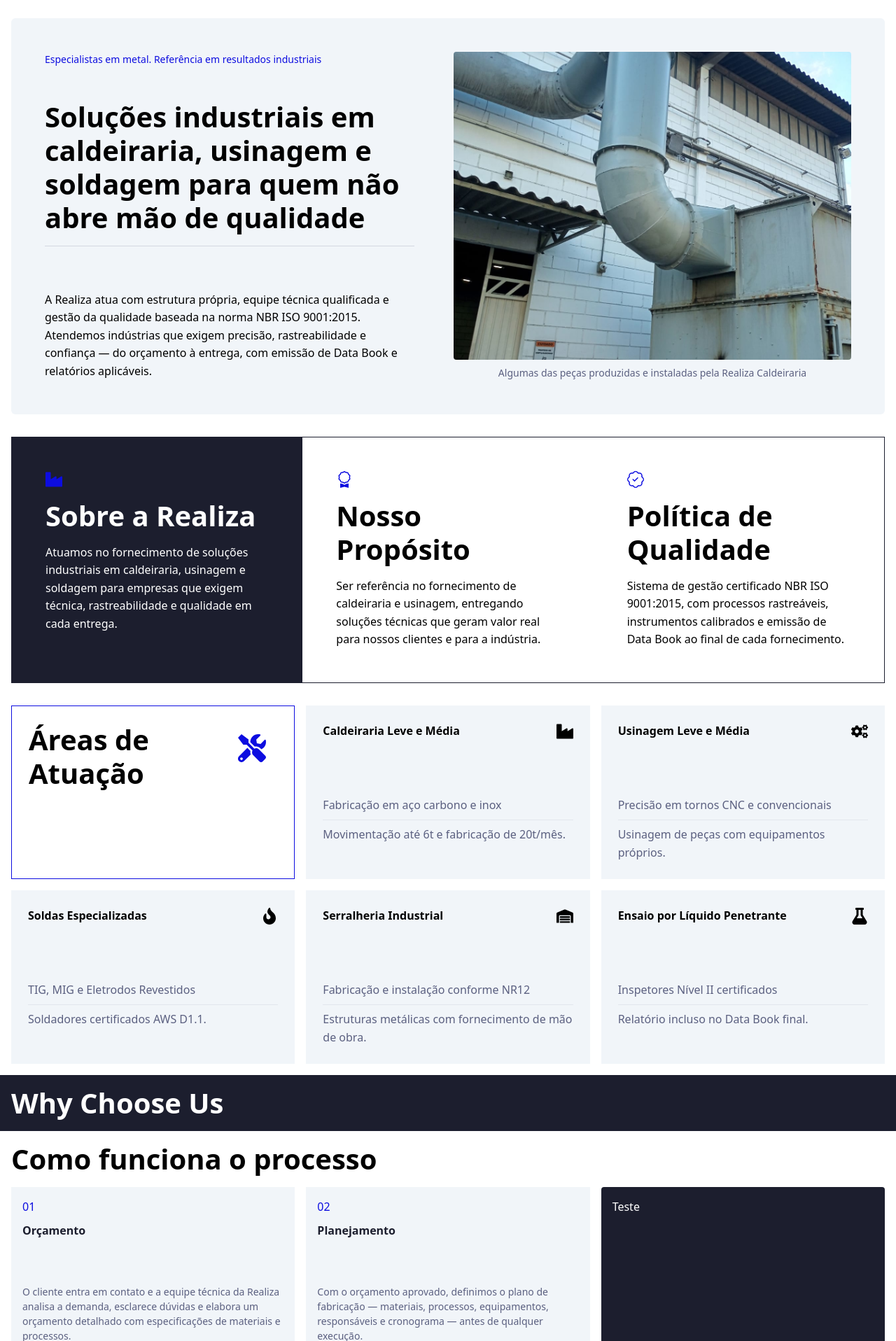
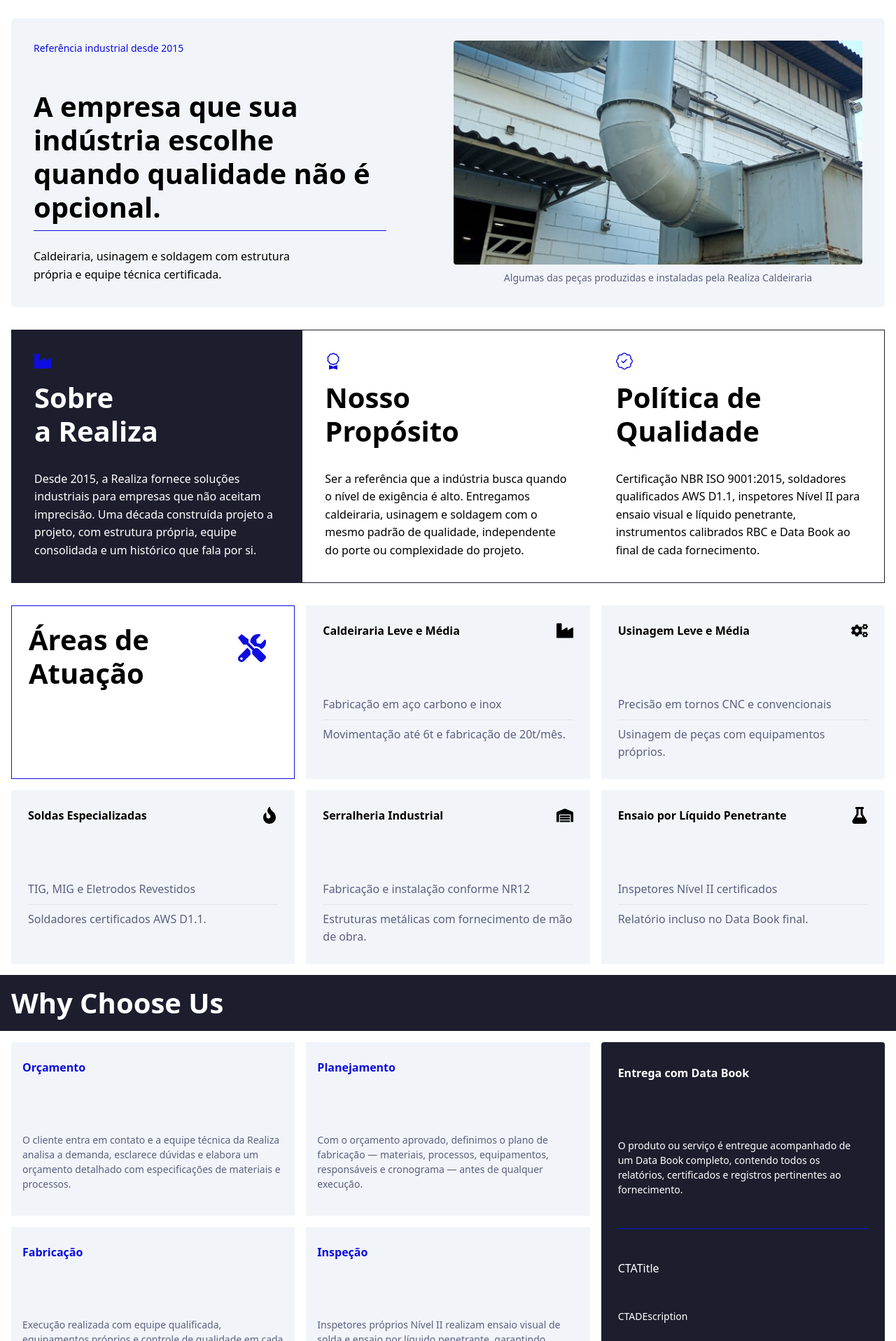
Before and after one commit to FragaTheus/caldeiraria-realiza-site-institucional, a Next.js app: page / in a window 1280 px wide. Shown: the part 144-2060 px from the top of the page at 70% size. Built offline with nearby package versions, Linux system fonts and the light colour scheme.

Commit message:
refac: Conteudo textual hero e about

```diff
--- a/src/features/home/components/about-content.tsx
+++ b/src/features/home/components/about-content.tsx
@@ -13,11 +13,11 @@
 }: AboutGridContentProps) => {
   return (
     <div
-      className={`flex flex-col p-4 lg:p-12 gap-4 ${isMuted ? "bg-muted text-white" : ""}`}
+      className={`flex flex-col p-4 lg:p-8 gap-4 ${isMuted ? "bg-muted text-white" : ""}`}
     >
       <Icon className="text-primary size-6" />
       <h1 className="whitespace-pre-line">{label}</h1>
-      <p>{text}</p>
+      <p className="mt-4">{text}</p>
     </div>
   );
 };
--- a/src/features/home/components/home-hero-card.tsx
+++ b/src/features/home/components/home-hero-card.tsx
@@ -20,12 +20,14 @@
   imageSrc,
 }: AppHeroCardProps) => {
   return (
-    <article className="w-full rounded-md grid grid-cols-1 md:grid-cols-2 p-4 md:p-12 bg-surface gap-4">
-      <div className="flex flex-col md:mr-10">
+    <article className="w-full rounded-md grid grid-cols-1 md:grid-cols-2 p-4 md:p-8 bg-surface gap-4">
+      <div className="flex flex-col lg:mr-20">
         <small className="text-primary">{headline}</small>
-        <h2 className="mt-6 md:mt-12 md:text-h1">{title}</h2>
-        <div className="h-px w-full bg-muted-light mt-2 md:mt-4 opacity-20" />
-        <p className="mt-8 md:mt-16">{description}</p>
+        <div className="flex flex-col flex-1 items-center justify-evenly">
+          <h1 className="mt-6 md:mt-12">{title}</h1>
+          <div className="w-full h-px bg-linear-90 bg-primary my-2" />
+          <p className="pr-20 mt-4">{description}</p>
+        </div>
       </div>
 
       <div className="flex flex-col">
@@ -35,13 +37,13 @@
               <Image
                 src={src}
                 alt={title}
-                className="max-h-40 md:max-h-110 rounded-sm object-cover object-[50%_40%]"
+                className="max-h-40 md:max-h-80 rounded-sm object-cover object-[50%_40%]"
                 priority
               />
             </SwiperSlide>
           ))}
         </HomeServiceSwiper>
-        <small className="text-muted-light mt-2 m-auto text-center">
+        <small className="text-muted-light mt-2 m-auto text-center hidden lg:inline">
           {cardDescription}
         </small>
       </div>
--- a/src/features/home/components/how-we-work-card.tsx
+++ b/src/features/home/components/how-we-work-card.tsx
@@ -1,26 +1,40 @@
-import { BiChevronRight } from "react-icons/bi";
+import { CtaButton } from "@/shared/components/ui/app-button";
 
-const MainCard = () => {
+export interface MainCardProps {
+  title: string;
+  description: string;
+}
+
+const MainCard = ({ title, description }: MainCardProps) => {
   return (
-    <article className="bg-muted rounded-sm p-4 w-full text-white min-h-40 lg:h-full">
-      Teste
+    <article className="bg-muted rounded-sm p-4 lg:p-6 w-full text-white min-h-44 lg:h-full flex flex-col gap-2 justify-between">
+      <div className="flex flex-col items-start">
+        <p className="font-bold mt-2">{title}</p>
+
+        <small className="mt-10 lg:mt-20">{description}</small>
+      </div>
+      <div className="w-full h-px bg-primary" />
+      <div className="flex flex-col items-start justify-between gap-4 lg:gap-11">
+        <p>CTATitle</p>
+        <small>CTADEscription</small>
+        <CtaButton className="bg-primary hover:bg-primary/90">
+          Fale com a Realiza
+        </CtaButton>
+      </div>
     </article>
   );
 };
 
 export interface MiniCardProps {
-  step: string;
   title: string;
   description: string;
 }
 
-const MiniCard = ({ step, title, description }: MiniCardProps) => {
+const MiniCard = ({ title, description }: MiniCardProps) => {
   return (
-    <article className="bg-surface p-4 flex flex-col min-h-40 lg:min-h-62">
-      <p className="text-primary">{step}</p>
-      <p className="text-muted font-bold mt-2">{title}</p>
-
-      <small className="text-muted-light mt-8 lg:mt-16">{description}</small>
+    <article className="bg-surface p-4 flex flex-col min-h-44 lg:min-h-62">
+      <p className="font-bold mt-2 text-primary">{title}</p>
+      <small className="text-muted-light mt-10 lg:mt-20">{description}</small>
     </article>
   );
 };
--- a/src/features/home/layouts/how-work-layout.tsx
+++ b/src/features/home/layouts/how-work-layout.tsx
@@ -2,29 +2,29 @@
   MiniCard,
   MainCard,
   MiniCardProps,
+  MainCardProps,
 } from "../components/how-we-work-card";
 
 interface HowWeWorkLayoutProps {
   miniCards: MiniCardProps[];
+  mainCard: MainCardProps;
 }
 
-const HowWeWorkLayout = ({ miniCards }: HowWeWorkLayoutProps) => {
+const HowWeWorkLayout = ({ miniCards, mainCard }: HowWeWorkLayoutProps) => {
   return (
     <div className="w-full flex flex-col gap-4">
-      <h1>Como funciona o processo</h1>
       <div className="grid grid-cols-3 w-full gap-4">
         <div className="grid grid-cols-2 col-span-3 lg:col-span-2 gap-2 lg:gap-4">
           {miniCards.map((card, index) => (
             <MiniCard
               key={index}
-              step={card.step}
               title={card.title}
               description={card.description}
             />
           ))}
         </div>
         <div className="col-span-3 lg:col-span-1">
-          <MainCard />
+          <MainCard title={mainCard.title} description={mainCard.description} />
         </div>
       </div>
     </div>
--- a/src/features/home/text-content/aboutTextContent.json
+++ b/src/features/home/text-content/aboutTextContent.json
@@ -1,16 +1,32 @@
 {
   "about_section": {
+    "desktop": {
       "grid_1": {
-      "label": "Sobre a Realiza",
-      "text": "Atuamos no fornecimento de soluções industriais em caldeiraria, usinagem e soldagem para empresas que exigem técnica, rastreabilidade e qualidade em cada entrega."
+        "label": "Sobre\n a Realiza",
+        "text": "Desde 2015, a Realiza fornece soluções industriais para empresas que não aceitam imprecisão. Uma década construída projeto a projeto, com estrutura própria, equipe consolidada e um histórico que fala por si."
       },
       "grid_2": {
         "label": "Nosso\n Propósito",
-      "text": "Ser referência no fornecimento de caldeiraria e usinagem, entregando soluções técnicas que geram valor real para nossos clientes e para a indústria."
+        "text": "Ser a referência que a indústria busca quando o nível de exigência é alto. Entregamos caldeiraria, usinagem e soldagem com o mesmo padrão de qualidade, independente do porte ou complexidade do projeto."
       },
       "grid_3": {
         "label": "Política de Qualidade",
-      "text": "Sistema de gestão certificado NBR ISO 9001:2015, com processos rastreáveis, instrumentos calibrados e emissão de Data Book ao final de cada fornecimento."
+        "text": "Certificação NBR ISO 9001:2015, soldadores qualificados AWS D1.1, inspetores Nível II para ensaio visual e líquido penetrante, instrumentos calibrados RBC e Data Book ao final de cada fornecimento."
+      }
+    },
+    "mobile": {
+      "grid_1": {
+        "label": "Sobre a Realiza",
+        "text": "Desde 2015 fornecendo soluções industriais com estrutura própria e um histórico construído projeto a projeto."
+      },
+      "grid_2": {
+        "label": "Nosso\n Propósito",
+        "text": "Ser a referência quando o nível de exigência é alto, com o mesmo padrão em todo projeto."
+      },
+      "grid_3": {
+        "label": "Política de Qualidade",
+        "text": "ISO 9001:2015, soldadores AWS D1.1, inspetores Nível II, instrumentos RBC e Data Book por fornecimento."
       }
     }
   }
+}
--- a/src/features/home/text-content/heroTextContent.json
+++ b/src/features/home/text-content/heroTextContent.json
@@ -1,15 +1,15 @@
 {
   "hero": {
     "desktop": {
-      "headline": "Especialistas em metal. Referência em resultados industriais",
-      "title": "Soluções industriais em caldeiraria, usinagem e soldagem para quem não abre mão de qualidade",
-      "description": "A Realiza atua com estrutura própria, equipe técnica qualificada e gestão da qualidade baseada na norma NBR ISO 9001:2015. Atendemos indústrias que exigem precisão, rastreabilidade e confiança — do orçamento à entrega, com emissão de Data Book e relatórios aplicáveis.",
+      "headline": "Referência industrial desde 2015",
+      "title": "A empresa que sua indústria escolhe quando qualidade não é opcional.",
+      "description": "Caldeiraria, usinagem e soldagem com estrutura própria e equipe técnica certificada.",
       "cardDescription": "Algumas das peças produzidas e instaladas pela Realiza Caldeiraria"
     },
     "mobile": {
       "headline": "Referência industrial desde 2015",
-      "title": "Metal com padrão certificado",
-      "description": "Estrutura própria, equipe qualificada e certificação NBR ISO 9001:2015. Atendemos projetos industriais com precisão, rastreabilidade e emissão de Data Book ao final de cada entrega.",
+      "title": "Quando qualidade não é opcional, a escolha é a Realiza.",
+      "description": "Caldeiraria, usinagem e soldagem com estrutura própria.",
       "cardDescription": "Algumas das peças produzidas e instaladas pela Realiza Caldeiraria"
     }
   }
--- a/src/features/home/text-content/howWorkTextContent.json
+++ b/src/features/home/text-content/howWorkTextContent.json
@@ -27,8 +27,8 @@
         "description": "O produto ou serviço é entregue acompanhado de um Data Book completo, contendo todos os relatórios, certificados e registros pertinentes ao fornecimento."
       },
       "cta_card": {
-        "title": "Pronto para começar?",
-        "description": "Fale com a equipe da Realiza e receba um orçamento técnico sem burocracia.",
+        "title": "Seu projeto merece atenção técnica.",
+        "description": "Fale com a Realiza e descubra como podemos atender a sua demanda.",
         "cta": "Fale com a Realiza"
       }
     },
@@ -59,8 +59,8 @@
         "description": "Relatórios e certificados entregues com o produto."
       },
       "cta_card": {
-        "title": "Pronto para começar?",
-        "description": "Orçamento técnico sem burocracia.",
+        "title": "Seu projeto merece atenção técnica.",
+        "description": "Fale com a Realiza e veja como podemos ajudar.",
         "cta": "Fale com a Realiza"
       }
     }
--- a/src/features/home/wrapper/home-about-wrapper.tsx
+++ b/src/features/home/wrapper/home-about-wrapper.tsx
@@ -1,3 +1,5 @@
+"use client";
+
 import AppSectionWrapper from "@/shared/wrapper/section-wrapper";
 import AboutContent, {
   AboutGridContentProps,
@@ -5,32 +7,59 @@
 import textContent from "@/features/home/text-content/aboutTextContent.json";
 import { FaIndustry } from "react-icons/fa";
 import { BsAward, BsPatchCheck } from "react-icons/bs";
+import useIsMobile from "../hooks/useIsMobile";
 
-const aboutGridContents = [
+const aboutGridDesktopContents = [
   {
-    label: textContent.about_section.grid_1.label,
-    text: textContent.about_section.grid_1.text,
+    label: textContent.about_section.desktop.grid_1.label,
+    text: textContent.about_section.desktop.grid_1.text,
     Icon: FaIndustry,
     isMuted: true,
   },
   {
-    label: textContent.about_section.grid_2.label,
-    text: textContent.about_section.grid_2.text,
+    label: textContent.about_section.desktop.grid_2.label,
+    text: textContent.about_section.desktop.grid_2.text,
     Icon: BsAward,
     isMuted: false,
   },
   {
-    label: textContent.about_section.grid_3.label,
-    text: textContent.about_section.grid_3.text,
+    label: textContent.about_section.desktop.grid_3.label,
+    text: textContent.about_section.desktop.grid_3.text,
+    Icon: BsPatchCheck,
+    isMuted: false,
+  },
+] satisfies AboutGridContentProps[];
+
+const aboutGridMobileContents = [
+  {
+    label: textContent.about_section.mobile.grid_1.label,
+    text: textContent.about_section.mobile.grid_1.text,
+    Icon: FaIndustry,
+    isMuted: true,
+  },
+  {
+    label: textContent.about_section.mobile.grid_2.label,
+    text: textContent.about_section.mobile.grid_2.text,
+    Icon: BsAward,
+    isMuted: false,
+  },
+  {
+    label: textContent.about_section.mobile.grid_3.label,
+    text: textContent.about_section.mobile.grid_3.text,
     Icon: BsPatchCheck,
     isMuted: false,
   },
 ] satisfies AboutGridContentProps[];
 
 const HomeAboutWrapper = () => {
+  const isMobile = useIsMobile();
   return (
     <AppSectionWrapper>
-      <AboutContent gridContents={aboutGridContents} />
+      <AboutContent
+        gridContents={
+          isMobile ? aboutGridMobileContents : aboutGridDesktopContents
+        }
+      />
     </AppSectionWrapper>
   );
 };
--- a/src/features/home/wrapper/how-work-wrappers/how-we-work-desktop-wtapper.tsx
+++ b/src/features/home/wrapper/how-work-wrappers/how-we-work-desktop-wtapper.tsx
@@ -6,32 +6,36 @@
 const HowWeWorkDesktopWrapper = () => {
   return (
     <AppSectionWrapper>
-      <HowWeWorkLayout miniCards={DESKTOP_PROCESS_STEPS} />
+      <HowWeWorkLayout
+        miniCards={DESKTOP_PROCESS_STEPS}
+        mainCard={mainCardImpl}
+      />
     </AppSectionWrapper>
   );
 };
 
 const DESKTOP_PROCESS_STEPS = [
   {
-    step: textContent.process_section.desktop.step_1.step,
     title: textContent.process_section.desktop.step_1.title,
     description: textContent.process_section.desktop.step_1.description,
   },
   {
-    step: textContent.process_section.desktop.step_2.step,
     title: textContent.process_section.desktop.step_2.title,
     description: textContent.process_section.desktop.step_2.description,
   },
   {
-    step: textContent.process_section.desktop.step_3.step,
     title: textContent.process_section.desktop.step_3.title,
     description: textContent.process_section.desktop.step_3.description,
   },
   {
-    step: textContent.process_section.desktop.step_4.step,
     title: textContent.process_section.desktop.step_4.title,
     description: textContent.process_section.desktop.step_4.description,
   },
 ] satisfies MiniCardProps[];
 
+const mainCardImpl = {
+  title: textContent.process_section.desktop.step_5.title,
+  description: textContent.process_section.desktop.step_5.description,
+};
+
 export default HowWeWorkDesktopWrapper;
--- a/src/features/home/wrapper/how-work-wrappers/how-we-work-mobile-wrapper.tsx
+++ b/src/features/home/wrapper/how-work-wrappers/how-we-work-mobile-wrapper.tsx
@@ -6,32 +6,36 @@
 const HowWeWorkMobileWrapper = () => {
   return (
     <AppSectionWrapper>
-      <HowWeWorkLayout miniCards={MOBILE_PROCESS_STEPS} />
+      <HowWeWorkLayout
+        miniCards={MOBILE_PROCESS_STEPS}
+        mainCard={mainCardImpl}
+      />
     </AppSectionWrapper>
   );
 };
 
 const MOBILE_PROCESS_STEPS = [
   {
-    step: textContent.process_section.mobile.step_1.step,
     title: textContent.process_section.mobile.step_1.title,
     description: textContent.process_section.mobile.step_1.description,
   },
   {
-    step: textContent.process_section.mobile.step_2.step,
     title: textContent.process_section.mobile.step_2.title,
     description: textContent.process_section.mobile.step_2.description,
   },
   {
-    step: textContent.process_section.mobile.step_3.step,
     title: textContent.process_section.mobile.step_3.title,
     description: textContent.process_section.mobile.step_3.description,
   },
   {
-    step: textContent.process_section.mobile.step_4.step,
     title: textContent.process_section.mobile.step_4.title,
     description: textContent.process_section.mobile.step_4.description,
   },
 ] satisfies MiniCardProps[];
 
+const mainCardImpl = {
+  title: textContent.process_section.mobile.step_5.title,
+  description: textContent.process_section.mobile.step_5.description,
+};
+
 export default HowWeWorkMobileWrapper;
```
Lines whose indentation alone changed are shown as unchanged.
